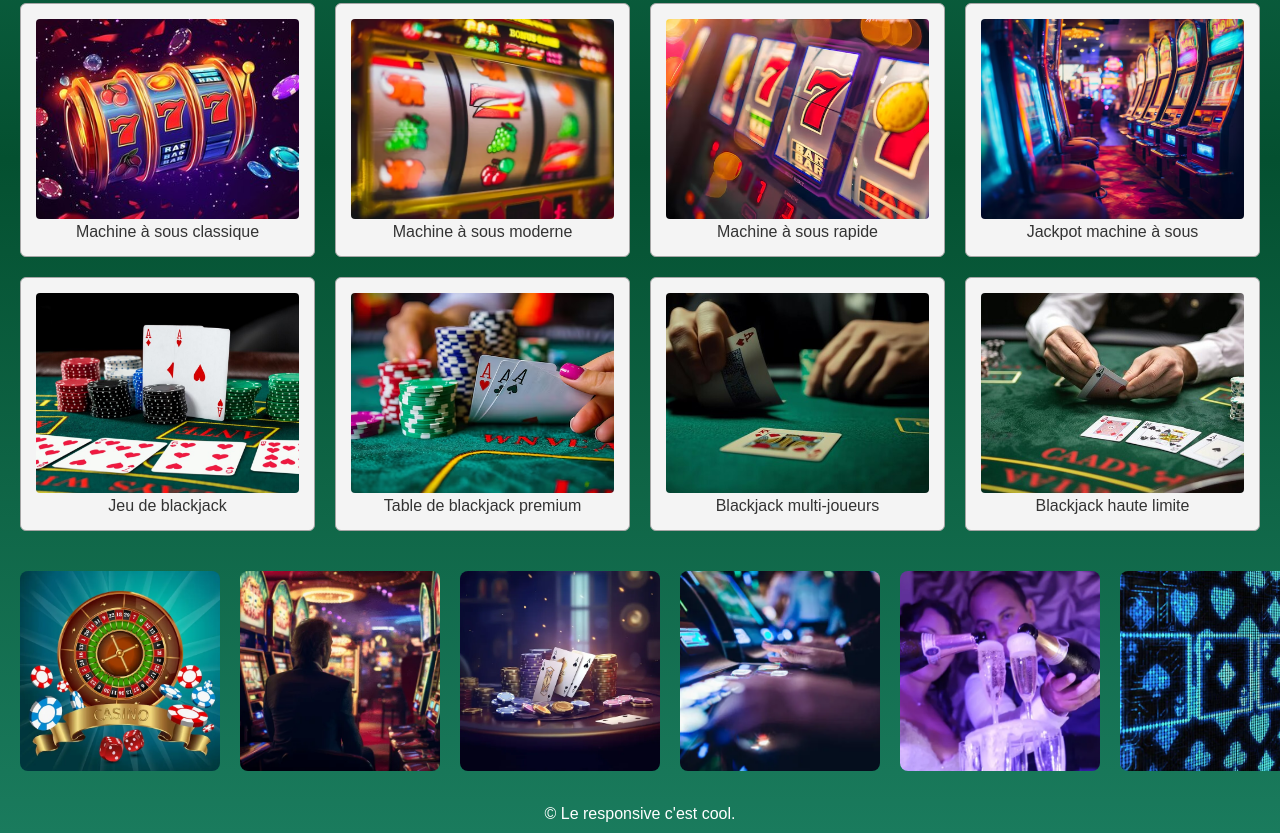
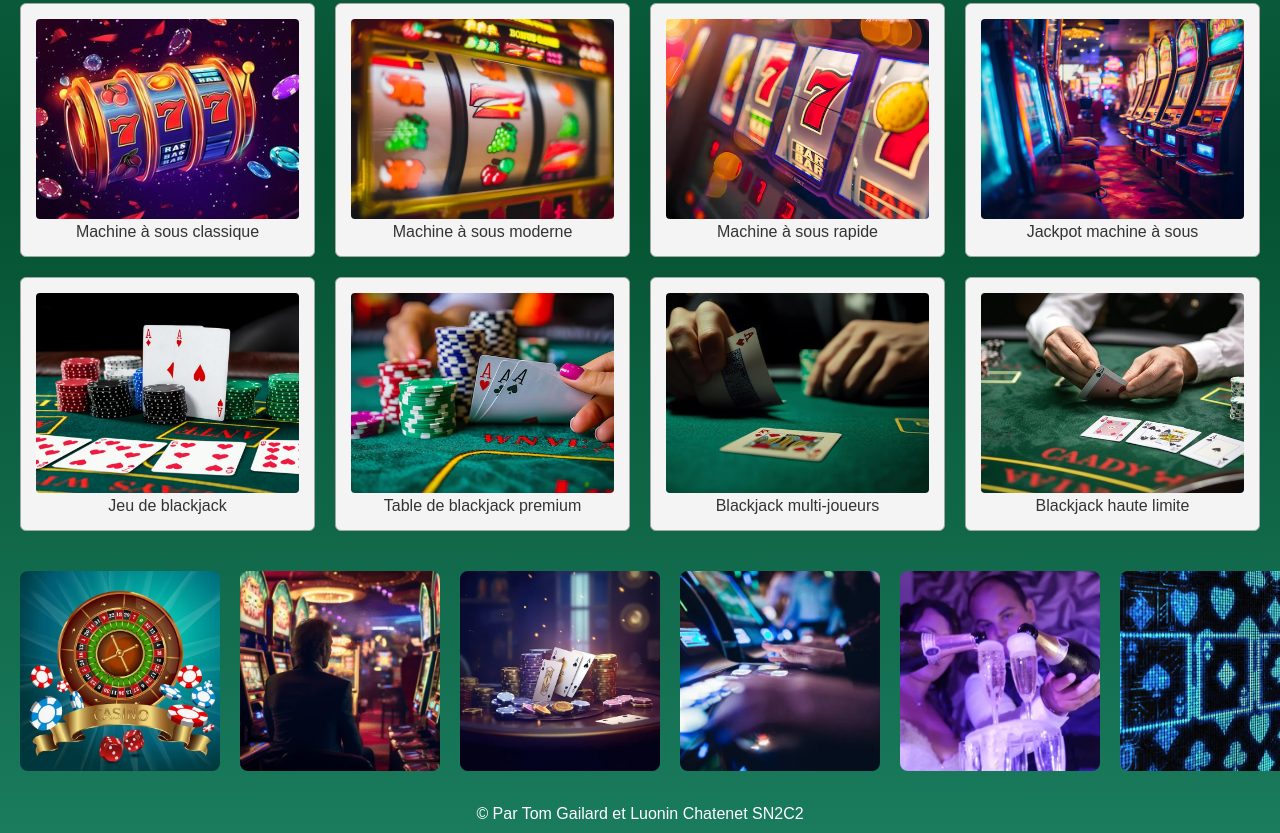
Before and after one commit to Skyneur/Site-Responsive, a plain HTML site: page index.html in a window 1280 px wide. Shown: the part 516-1349 px from the top of the page. Drawn offline with Linux system fonts and the light colour scheme.

Commit message:
Mettre à jour le pied de page dans index.html

```diff
--- a/index.html
+++ b/index.html
@@ -105,7 +105,7 @@
 
     <!-- Pied de page -->
     <footer>
-        <p>&copy; Le responsive c'est cool.</p>
+        <p>&copy; Par Tom Gailard et Luonin Chatenet SN2C2</p>
     </footer>
 
     <!-- JavaScript pour le menu burger -->
```
